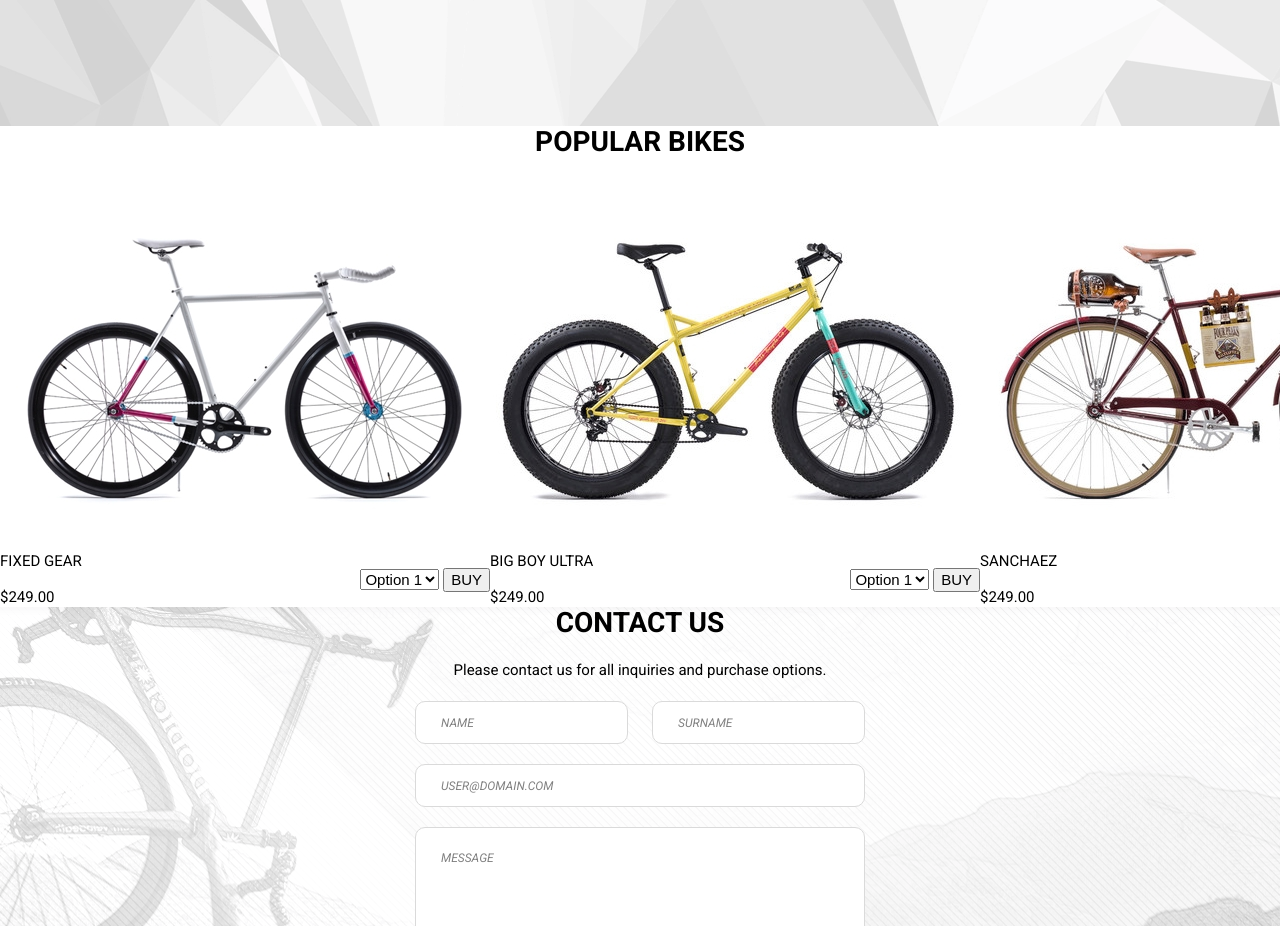
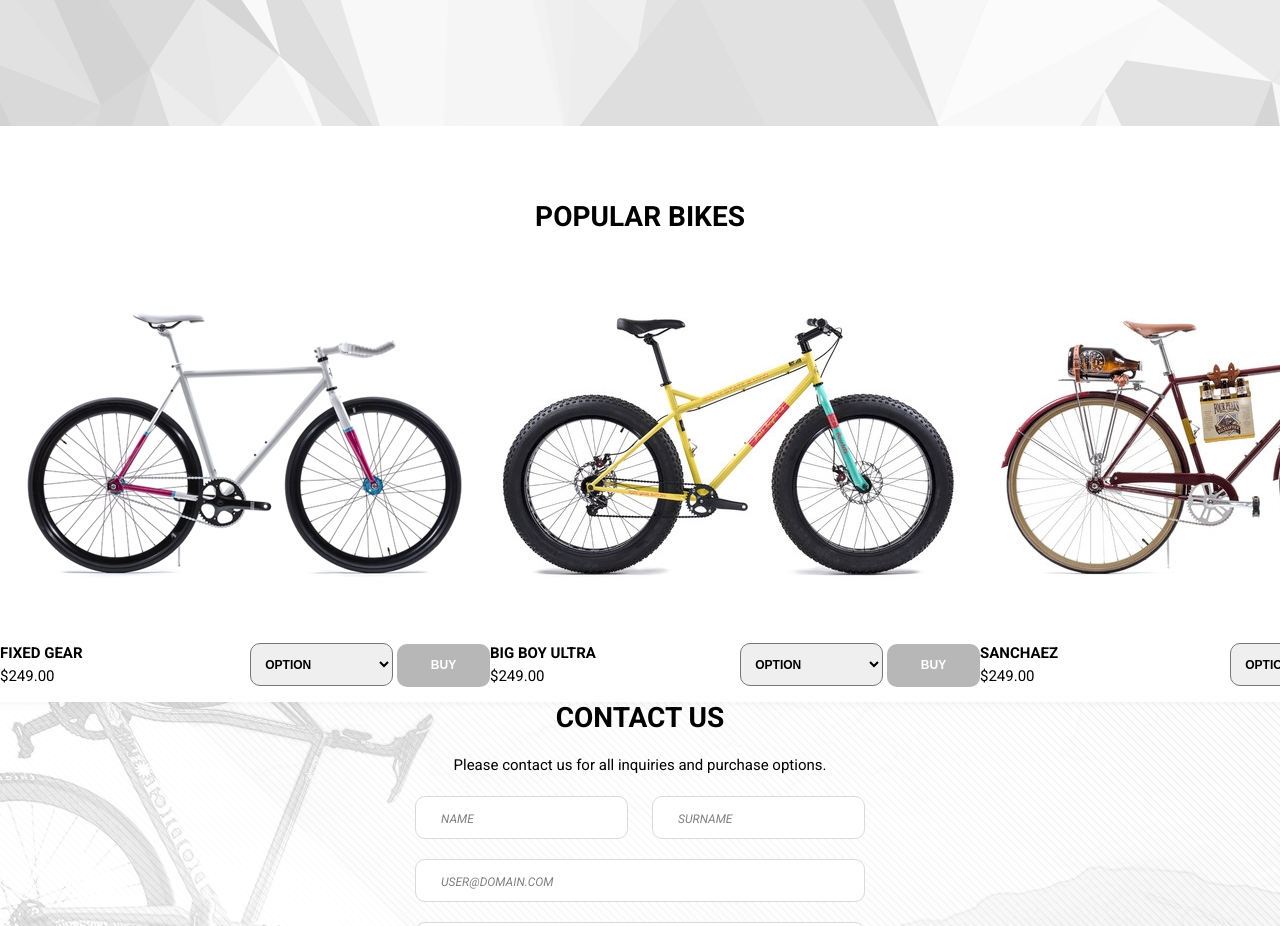
Before and after one commit to lafjonn/bicycle, a website: page index.html in a window 1280 px wide. Shown: the part 1482-2408 px from the top of the page. Drawn offline with nearby package versions, Linux system fonts and the light colour scheme; files that its build step writes are made by us from their sources.

Commit message:
popular styles

```diff
--- a/index.html
+++ b/index.html
@@ -84,7 +84,7 @@
               <form class="popular__buy-form">
                 <p class="popular__options-input">
                   <select class="popular__options-list" name="option">
-                    <option value="option-1">Option 1</option>
+                    <option value="option-1">Option</option>
                     <option value="option-2">Option 2</option>
                     <option value="option-3">Option 3</option>
                   </select>
@@ -105,7 +105,7 @@
               <form class="popular__buy-form">
                 <p class="popular__options-input">
                   <select class="popular__options-list" name="option">
-                    <option value="option-1">Option 1</option>
+                    <option value="option-1">Option</option>
                     <option value="option-2">Option 2</option>
                     <option value="option-3">Option 3</option>
                   </select>
@@ -126,7 +126,7 @@
               <form class="popular__buy-form">
                 <p class="popular__options-input">
                   <select class="popular__options-list" name="option">
-                    <option value="option-1">Option 1</option>
+                    <option value="option-1">Option</option>
                     <option value="option-2">Option 2</option>
                     <option value="option-3">Option 3</option>
                   </select>
--- a/sass/blocks/popular.scss
+++ b/sass/blocks/popular.scss
@@ -3,6 +3,7 @@
   flex-direction: column;
   align-items: center;
   width: 100%;
+  padding-top: 75px;
 }
 
 .popular__heading {
@@ -28,8 +29,43 @@
   justify-content: space-between;
 }
 
+.popular__name {
+  font-weight: 700;
+  margin-bottom: 5px;
+}
+
 .popular__info-block {
   display: flex;
   flex-direction: column;
-  justify-content: space-between;
+  justify-content: center;
 }
+
+.popular__options-list {
+  padding: 10px;
+  min-width: 143px;
+  border-radius: 10px;
+  font-weight: 700;
+  text-transform: uppercase;
+  font-size: 12px;
+  min-height: 43px;
+  outline: none;
+}
+
+.popular__buy-btn {
+  min-width: 93px;
+  min-height: 43px;
+  border: none;
+  outline: none;
+  border-radius: 10px;
+  font-weight: bold;
+  text-transform: uppercase;
+  font-size: 12px;
+  color: $white;
+  background-color: #b7b7b7;
+  cursor: pointer;
+
+  &:hover {
+    color: $yellow;
+    background-color: $black;
+  }
+}
```
